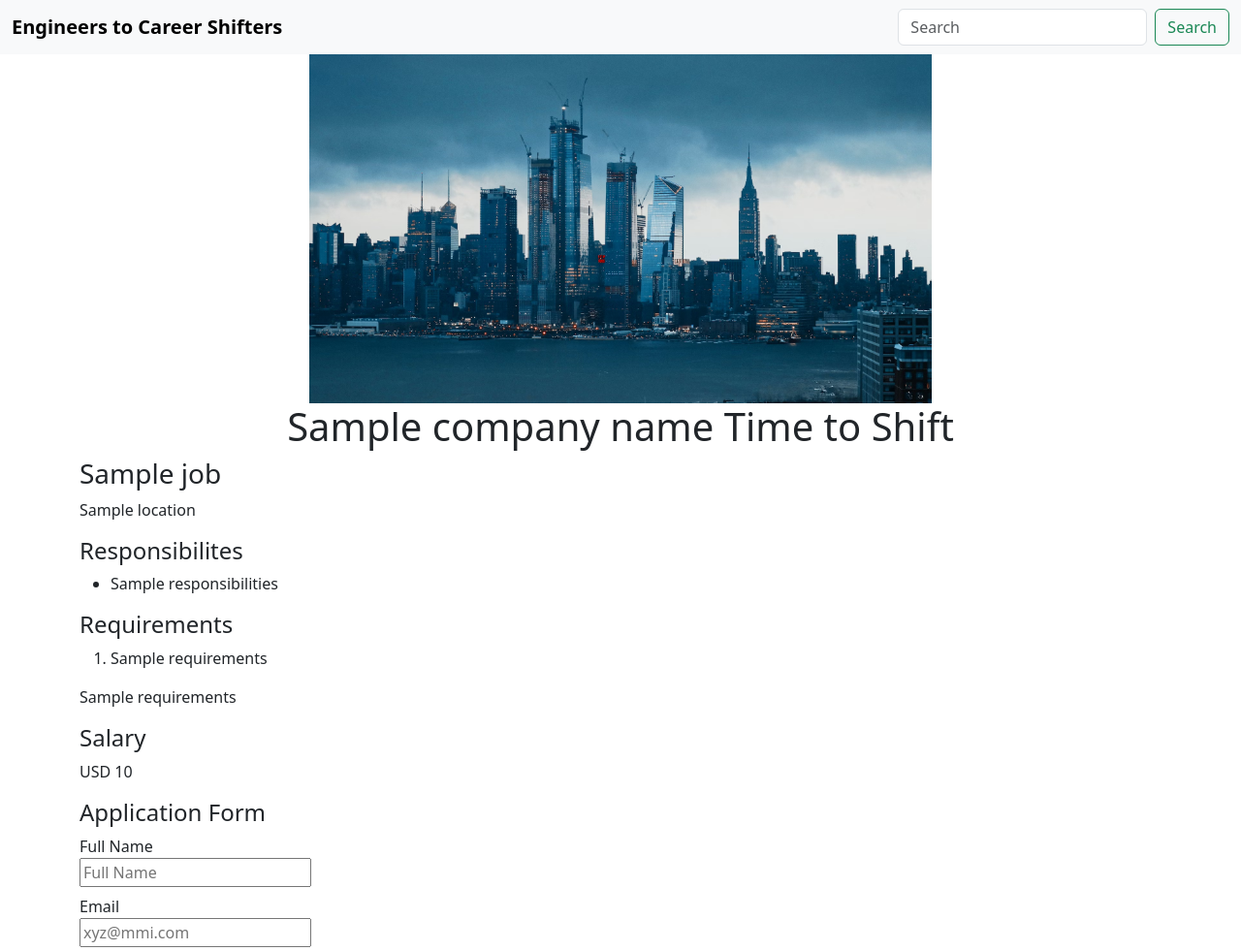
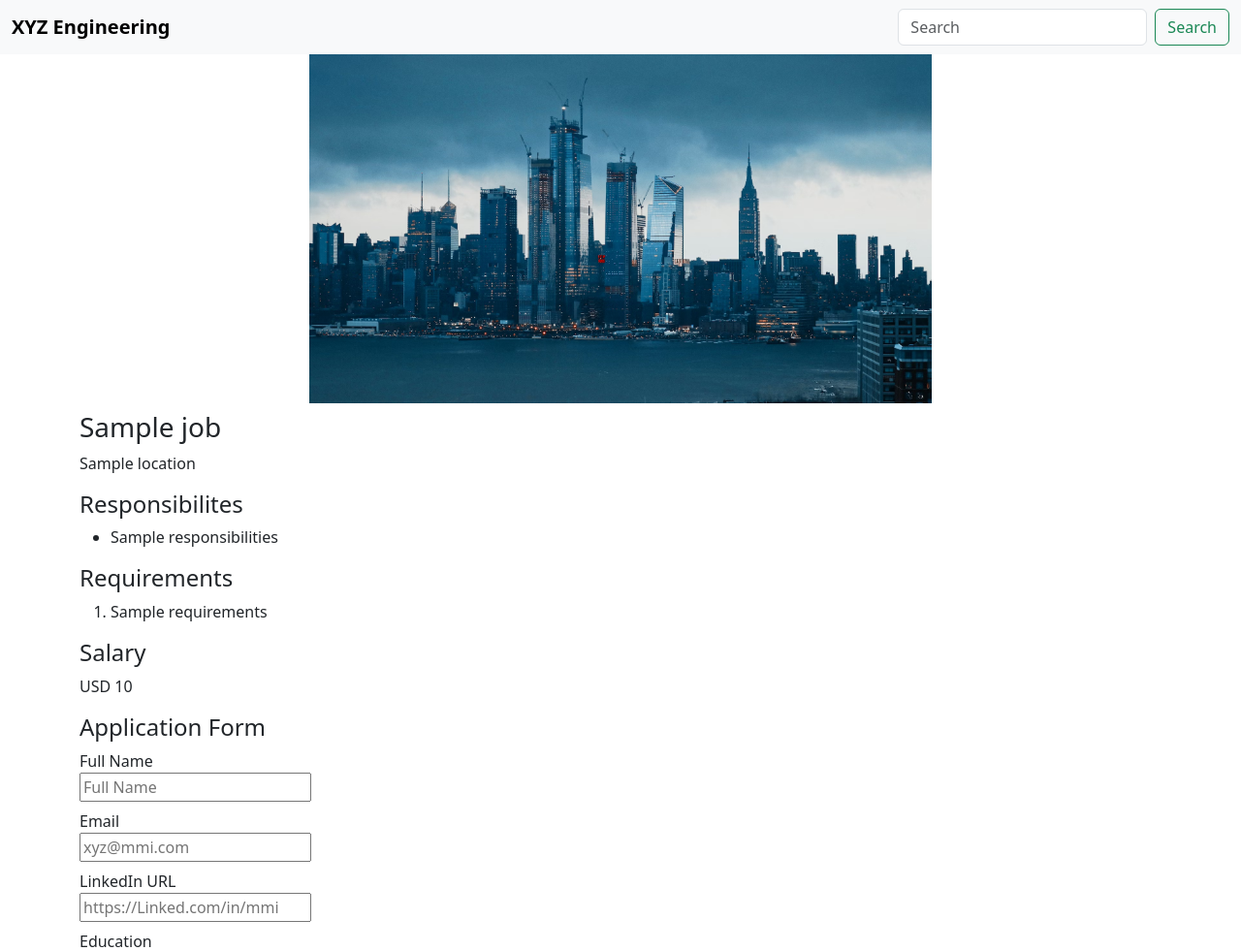
Before and after one commit to markipa24/Web_App_V2, a Flask app: template templates/jobpage.html in a window 1280 px wide; the page is wider, and only the part inside the window is pictured. Shown: the top 981 px of that part at 97% size. Run offline with Flask 2, Linux system fonts and the light colour scheme; the template is opened without the code that fills it: most values are stand-ins (such as "Sample title", 1, 10 or a date in 2020).

Commit message:
Updated the job requirements

```diff
--- a/templates/home.html
+++ b/templates/home.html
@@ -10,7 +10,6 @@
   {% include 'banner.html' %}
   <div class="container">
         <h1 class="text-center">
-         {{company_name}} Time to Shift
         </h1>
          <h2 class="text-center mt-2 mt-4">Job Hiring</h2>
         <div class="row">
--- a/templates/jobpage.html
+++ b/templates/jobpage.html
@@ -13,7 +13,6 @@
   {% include 'banner.html' %}
     <div class="container">
         <h1 class="text-center">
-         {{company_name}} Time to Shift
         </h1>
         <h3 class="mb-2">{{jobs.title}}</h3>
         <p>{{jobs.location}}</p>
@@ -30,7 +29,6 @@
            <li>{{line}}</li>
           {% endfor %}
         </ol>
-        <p>{{jobs.requirements}}</p>
         <h4>Salary</h4>
         <p>{{jobs.currency}} {{jobs.salary}}</p>
 
--- a/templates/nav.html
+++ b/templates/nav.html
@@ -1,6 +1,6 @@
 <nav class="navbar bg-body-tertiary">
   <div class="container-fluid">
-    <a class="navbar-brand" href="/"> <b>Engineers to Career Shifters</b></a>
+    <a class="navbar-brand" href="/"> <b>XYZ Engineering</b></a>
     <form class="d-flex" role="search">
       <input class="form-control me-2" type="search" placeholder="Search" aria-label="Search">
       <button class="btn btn-outline-success" type="submit">Search</button>
```
